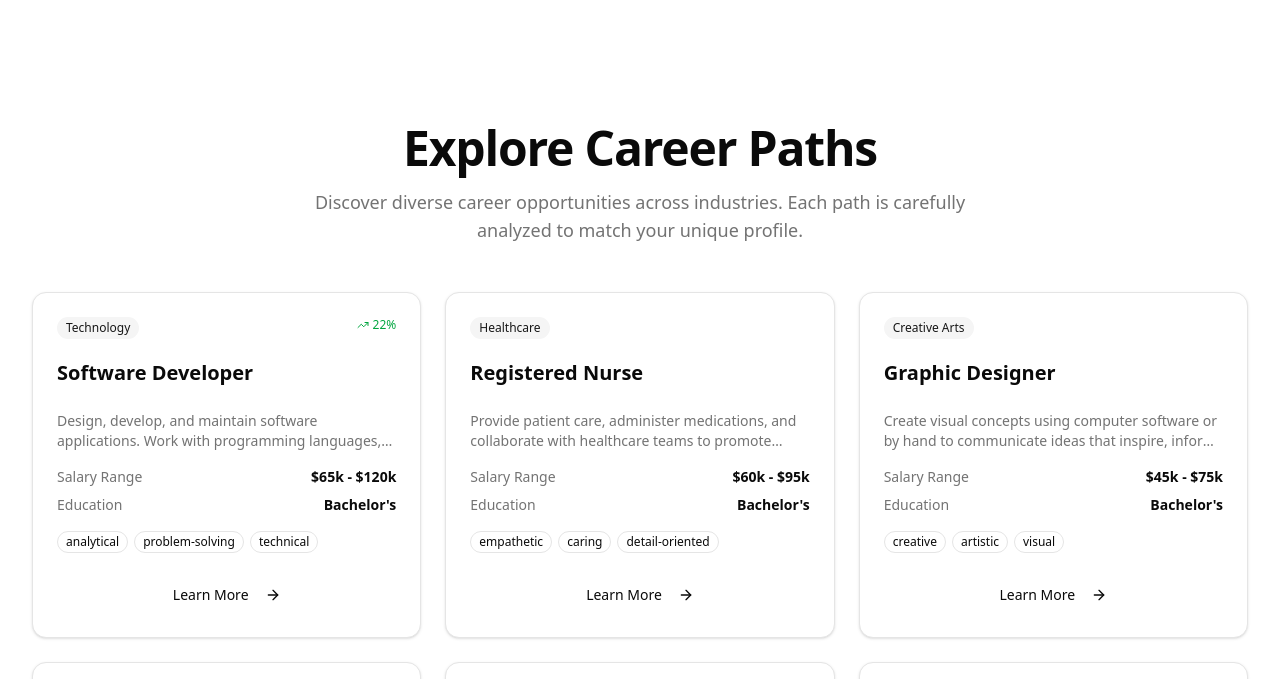
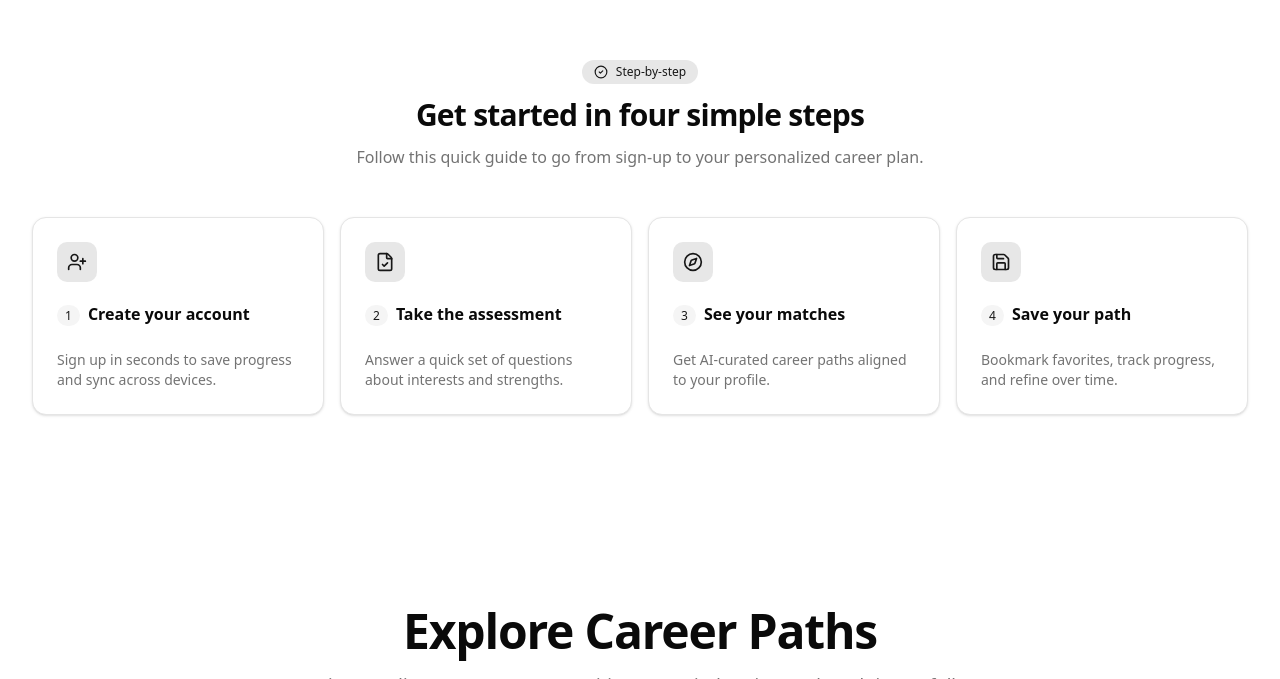
Before and after one commit to Selwynuy/SkillSync, a Next.js app: page / in a window 1280 px wide. Shown: the part 864-1543 px from the top of the page. Built offline with nearby package versions, Linux system fonts and the light colour scheme.

Commit message:
fixed the UI on assessments page

```diff
--- /dev/null
+++ b/app/(marketing)/components/TutorialSteps.tsx
@@ -0,0 +1,76 @@
+"use client"
+
+import { CheckCircle2, Compass, FileCheck, Save, UserPlus } from "lucide-react"
+import { Card, CardContent, CardHeader, CardTitle } from "@/components/ui/card"
+
+const STEPS = [
+  {
+    icon: UserPlus,
+    title: "Create your account",
+    description: "Sign up in seconds to save progress and sync across devices.",
+  },
+  {
+    icon: FileCheck,
+    title: "Take the assessment",
+    description: "Answer a quick set of questions about interests and strengths.",
+  },
+  {
+    icon: Compass,
+    title: "See your matches",
+    description: "Get AI-curated career paths aligned to your profile.",
+  },
+  {
+    icon: Save,
+    title: "Save your path",
+    description: "Bookmark favorites, track progress, and refine over time.",
+  },
+]
+
+export function TutorialSteps() {
+  return (
+    <section aria-label="How it works" className="py-12 md:py-16">
+      <div className="mx-auto w-full max-w-7xl px-4 md:px-6 lg:px-8">
+        <div className="mx-auto mb-8 max-w-3xl text-center md:mb-12">
+          <div className="inline-flex items-center gap-2 rounded-full bg-primary/10 px-3 py-1 text-xs font-medium text-primary">
+            <CheckCircle2 className="h-3.5 w-3.5" />
+            Step-by-step
+          </div>
+          <h2 className="mt-3 text-2xl font-semibold tracking-tight md:text-3xl">
+            Get started in four simple steps
+          </h2>
+          <p className="mt-3 text-sm text-muted-foreground md:text-base">
+            Follow this quick guide to go from sign-up to your personalized career plan.
+          </p>
+        </div>
+
+        <ol className="grid grid-cols-1 gap-4 sm:grid-cols-2 lg:grid-cols-4">
+          {STEPS.map((step, index) => {
+            const Icon = step.icon
+            return (
+              <li key={step.title} className="group">
+                <Card className="h-full transition-shadow group-hover:shadow-md">
+                  <CardHeader>
+                    <div className="mb-3 inline-flex h-10 w-10 items-center justify-center rounded-lg bg-primary/10 text-primary">
+                      <Icon className="h-5 w-5" />
+                    </div>
+                    <CardTitle className="text-base">
+                      <span className="mr-2 rounded-full bg-secondary px-2 py-0.5 text-xs font-medium text-secondary-foreground">
+                        {index + 1}
+                      </span>
+                      {step.title}
+                    </CardTitle>
+                  </CardHeader>
+                  <CardContent>
+                    <p className="text-sm text-muted-foreground">{step.description}</p>
+                  </CardContent>
+                </Card>
+              </li>
+            )
+          })}
+        </ol>
+      </div>
+    </section>
+  )
+}
+
+export default TutorialSteps
--- a/app/assessments/[attemptId]/page.tsx
+++ b/app/assessments/[attemptId]/page.tsx
@@ -1,6 +1,6 @@
 "use client"
 
-import { useState, useEffect } from "react"
+import { useState, useEffect, useRef } from "react"
 import { useRouter, useParams, useSearchParams } from "next/navigation"
 import { useSession } from "next-auth/react"
 import { Button } from "@/components/ui/button"
@@ -37,11 +37,24 @@ export default function AssessmentFlowPage() {
     }
   }, [status, router])
 
+  // Stable assessment id (avoid effect retrigger after replaceState)
+  const initialAssessmentIdRef = useRef<string | null>(null)
+  if (initialAssessmentIdRef.current === null) {
+    initialAssessmentIdRef.current = searchParams.get("assessmentId") || "assessment-001"
+  }
+
+  // Guards to avoid duplicate network calls in React Strict Mode / rerenders
+  const hasLoadedRef = useRef(false)
+  const hasCreatedAttemptRef = useRef(false)
+
   // Load assessment data
   useEffect(() => {
     async function loadAssessment() {
       try {
-        const assessmentId = searchParams.get("assessmentId") || "assessment-001"
+        if (hasLoadedRef.current) return
+        hasLoadedRef.current = true
+
+        const assessmentId = initialAssessmentIdRef.current as string
         const response = await fetch(`/api/assessments/${assessmentId}`)
 
         if (!response.ok) {
@@ -53,6 +66,11 @@ export default function AssessmentFlowPage() {
 
         // Create or load attempt
         if (params.attemptId === "new") {
+          if (hasCreatedAttemptRef.current) {
+            setIsLoading(false)
+            return
+          }
+          hasCreatedAttemptRef.current = true
           const attemptResponse = await fetch("/api/assessments/attempts", {
             method: "POST",
             headers: { "Content-Type": "application/json" },
@@ -97,12 +115,15 @@ export default function AssessmentFlowPage() {
     if (status === "authenticated") {
       loadAssessment()
     }
-  }, [params.attemptId, searchParams, status, router])
+  }, [params.attemptId, status, router])
 
-  // Auto-save progress
+  // Auto-save progress (debounced + change guard)
+  const lastSavedKeyRef = useRef<string>("")
   useEffect(() => {
+    const key = `${responses.size}:${currentModuleIndex}`
     const saveProgress = async () => {
       if (!attemptId || !assessment || isSaving) return
+      if (lastSavedKeyRef.current === key) return
 
       setIsSaving(true)
       try {
@@ -114,6 +135,7 @@ export default function AssessmentFlowPage() {
             currentModuleIndex,
           }),
         })
+        lastSavedKeyRef.current = key
       } catch (error) {
         console.error("Failed to save progress:", error)
       } finally {
@@ -121,8 +143,31 @@ export default function AssessmentFlowPage() {
       }
     }
 
-    const timeoutId = setTimeout(saveProgress, 1000)
-    return () => clearTimeout(timeoutId)
+    const timeoutId = setTimeout(saveProgress, 3000) // slower debounce
+
+    // Save on tab hide/close
+    const handleVisibility = () => {
+      if (document.visibilityState === "hidden") {
+        // Fire-and-forget sync save; not awaiting inside handler
+        fetch(`/api/assessments/attempts/${attemptId}`, {
+          method: "PUT",
+          headers: { "Content-Type": "application/json" },
+          body: JSON.stringify({
+            responses: Array.from(responses.values()),
+            currentModuleIndex,
+          }),
+          keepalive: true,
+        }).then(() => {
+          lastSavedKeyRef.current = key
+        }).catch(() => {})
+      }
+    }
+    document.addEventListener("visibilitychange", handleVisibility)
+
+    return () => {
+      clearTimeout(timeoutId)
+      document.removeEventListener("visibilitychange", handleVisibility)
+    }
   }, [responses, currentModuleIndex, attemptId, assessment, isSaving])
 
   if (status === "loading" || isLoading) {
@@ -218,7 +263,7 @@ export default function AssessmentFlowPage() {
 
   return (
     <div className="min-h-screen bg-muted/20 py-8">
-      <div className="container max-w-3xl">
+      <div className="mx-auto w-full max-w-3xl px-4 md:px-6 lg:px-8">
         {/* Progress Bar */}
         <div className="mb-6">
           <div className="mb-2 flex items-center justify-between text-sm">
--- a/app/page.tsx
+++ b/app/page.tsx
@@ -1,5 +1,6 @@
 import { Navbar } from "./(marketing)/components/Navbar"
 import { Hero } from "./(marketing)/components/Hero"
+import { TutorialSteps } from "./(marketing)/components/TutorialSteps"
 import { JobPathsGrid } from "./(marketing)/components/JobPathsGrid"
 import { Footer } from "./(marketing)/components/Footer"
 import { SkipToContent } from "@/components/common/skip-to-content"
@@ -11,6 +12,7 @@ export default function Home() {
       <Navbar />
       <main id="main-content" className="flex-1" role="main">
         <Hero />
+        <TutorialSteps />
         <JobPathsGrid />
       </main>
       <Footer />
```
